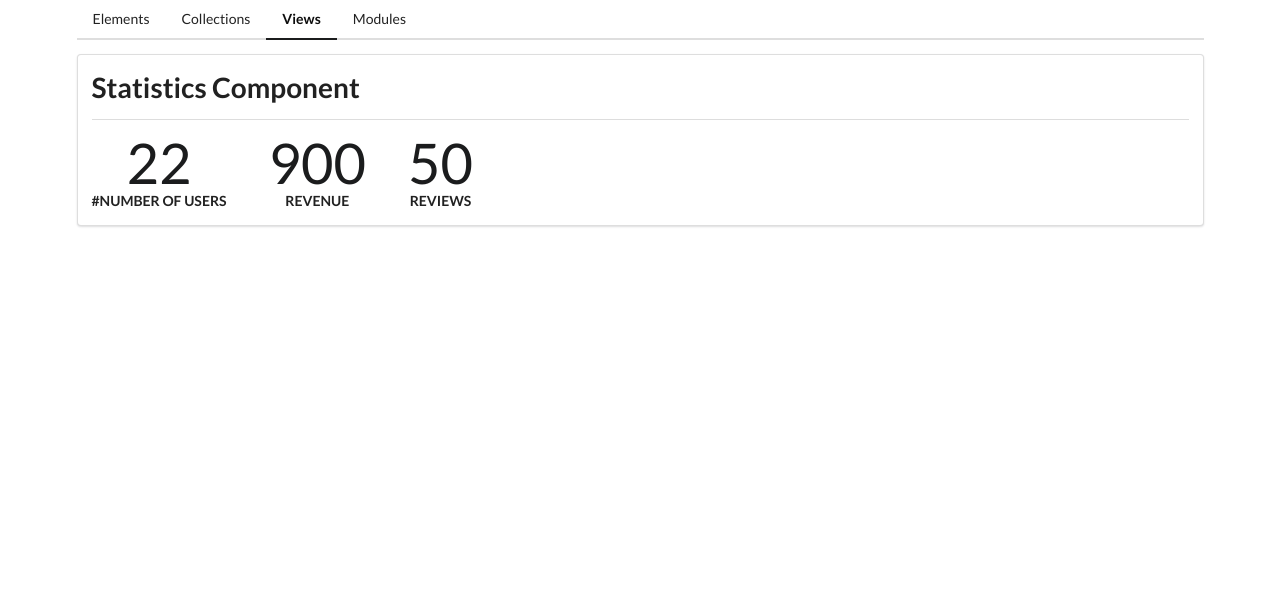
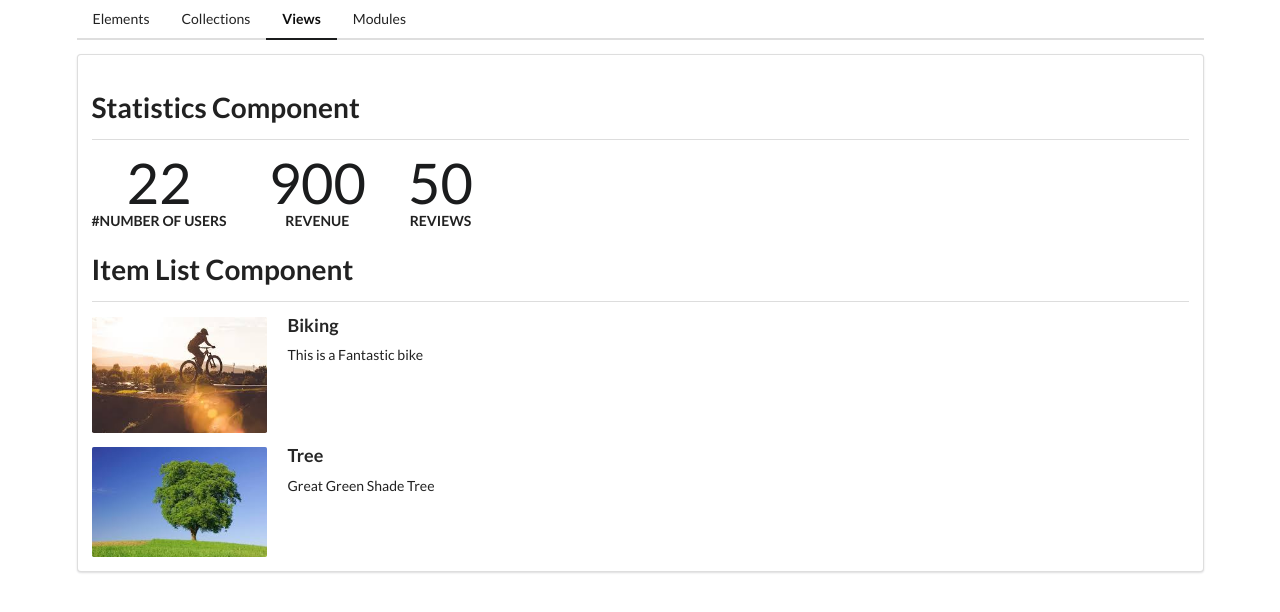
Before and after one commit to sblsreddy/comps, an Angular app: page /views in a window 1280 px wide. Shown: the top 612 px of the page. Built offline with nearby package versions, Linux system fonts and the light colour scheme.

Commit message:
Items List

```diff
--- a/src/app/shared/divider/divider.component.css
+++ b/src/app/shared/divider/divider.component.css
@@ -0,0 +1,4 @@
+:host {
+    display: block;
+    margin-top: 20px;
+}
--- /dev/null
+++ b/src/app/views/items-list/items-list.component.html
@@ -0,0 +1,18 @@
+<div class="ui items">
+    <div class="item" *ngFor=" let item of itemsList">
+            <div class="image">
+                <img [src]="item.image">
+            </div>
+            <div class="content">
+                <div class="header">
+                    {{ item.title}}
+                </div>
+                <div class="description">
+                    <p>
+                        {{ item.description}}
+                    </p>
+                </div>
+            </div>
+    </div>
+
+</div>
--- /dev/null
+++ b/src/app/views/items-list/items-list.component.ts
@@ -0,0 +1,15 @@
+import { Component, OnInit, Input } from '@angular/core';
+
+@Component({
+  selector: 'app-items-list',
+  templateUrl: './items-list.component.html',
+  styleUrls: ['./items-list.component.css']
+})
+export class ItemsListComponent implements OnInit {
+  @Input() itemsList:any = [];
+  constructor() { }
+
+  ngOnInit(): void {
+  }
+
+}
--- a/src/app/views/views-home/views-home.component.html
+++ b/src/app/views/views-home/views-home.component.html
@@ -1,2 +1,6 @@
 <app-divider> Statistics Component</app-divider>
 <app-stastics [data]="stats"></app-stastics>
+
+
+<app-divider> Item List Component</app-divider>
+<app-items-list [itemsList]="items"></app-items-list>
--- a/src/app/views/views-home/views-home.component.ts
+++ b/src/app/views/views-home/views-home.component.ts
@@ -11,6 +11,18 @@ export class ViewsHomeComponent implements OnInit {
     { value: 900, label: 'Revenue'},
     { value: 50, label: 'Reviews'}
   ];
+
+  items =[
+    { image: '/assets/images/biking.jpeg',
+      title: 'Biking',
+      description: 'This is a Fantastic bike'
+    },
+
+    { image: '/assets/images/tree.jpeg',
+      title: 'Tree',
+      description: 'Great Green Shade Tree'
+    }
+  ];
   constructor() { }
 
   ngOnInit(): void {
--- a/src/app/views/views.module.ts
+++ b/src/app/views/views.module.ts
@@ -5,11 +5,13 @@ import { ViewsRoutingModule } from './views-routing.module';
 import { ViewsHomeComponent } from './views-home/views-home.component';
 import { StasticsComponent } from './stastics/stastics.component';
 import { SharedModule } from '../shared/shared.module';
+import { ItemsListComponent } from './items-list/items-list.component';
 
 @NgModule({
   declarations: [
     ViewsHomeComponent,
-    StasticsComponent
+    StasticsComponent,
+    ItemsListComponent
   ],
   imports: [
     CommonModule,
```
Also changed, not shown: src/app/views/items-list/items-list.component.css (added), 1 other file (tests, documents, lock files or other folders).
